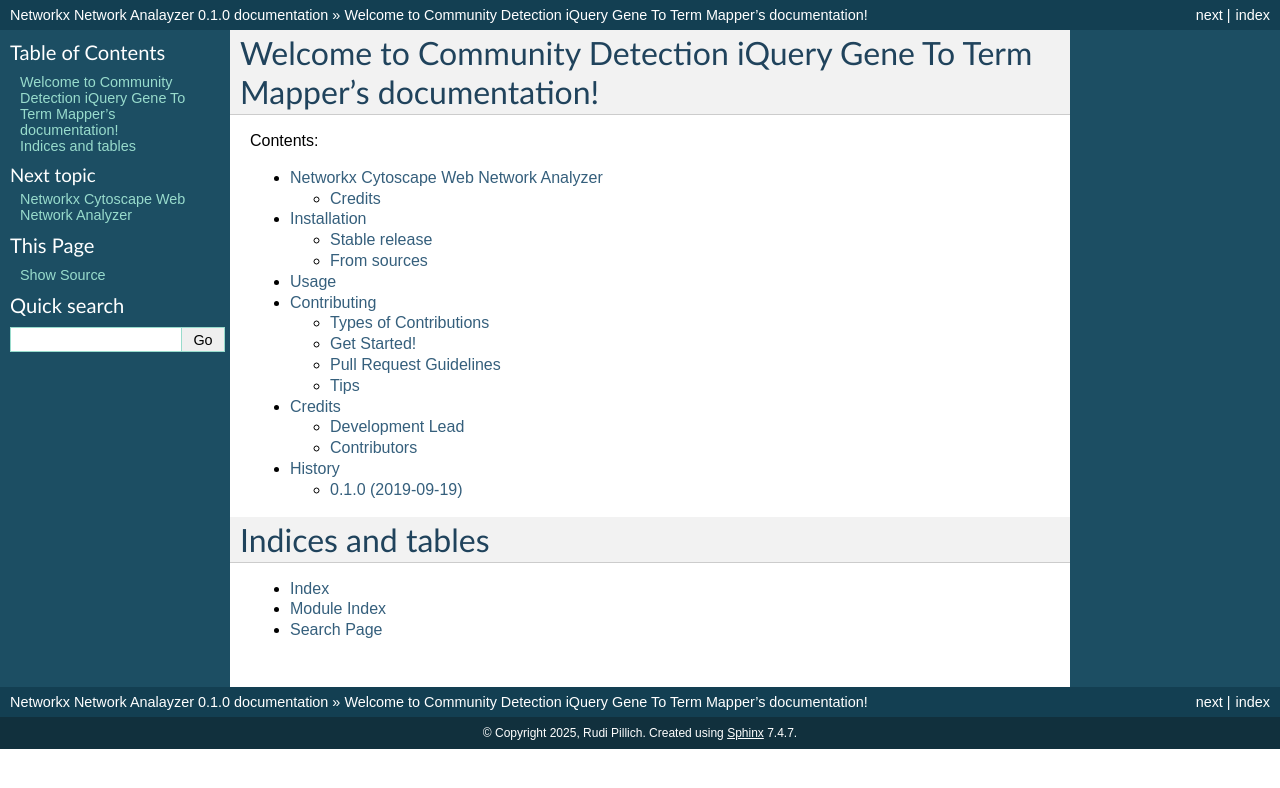
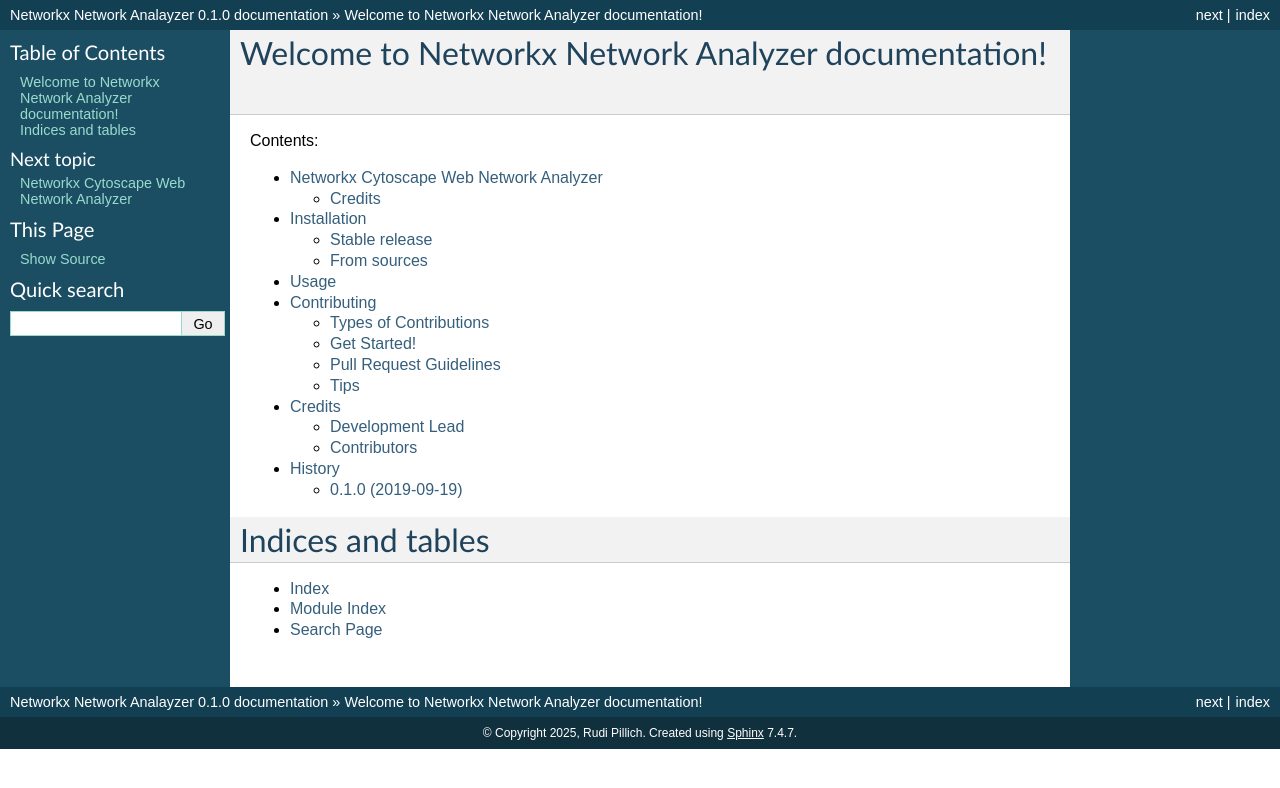
Before and after one commit to idekerlab/networkx_cyweb_analyzer, a Sphinx documentation site: the page built from docs/index.rst, in a window 1280 px wide. Shown: the top 788 px of the page. Built offline with Sphinx 7.4.7, drawn with Linux system fonts in a browser that asks for light colours.

Commit message:
updated title

```diff
--- a/docs/index.rst
+++ b/docs/index.rst
@@ -3,7 +3,7 @@
    You can adapt this file completely to your liking, but it should at least
    contain the root `toctree` directive.
 
-Welcome to Community Detection iQuery Gene To Term Mapper's documentation!
+Welcome to Networkx Network Analyzer documentation!
 ================================================================================
 
 Contents:
```
